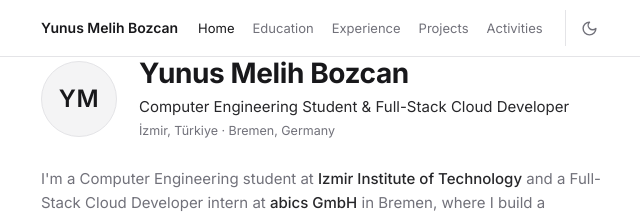
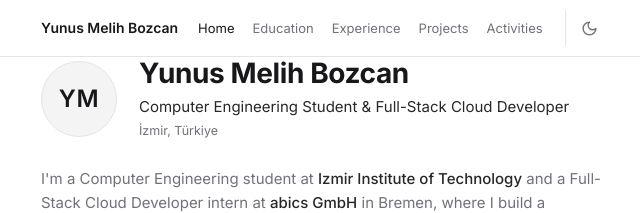
Before and after one commit to yunusmelihbozcan/yunusmelihbozcan.github.io, a plain HTML site: page index.html in a window 1280 px wide. Shown: the top 213 px of the page, without its empty margins (319-959 px from the left). Drawn offline with Linux system fonts and the light colour scheme.

Commit message:
fix: show İzmir as the only location

```diff
--- a/index.html
+++ b/index.html
@@ -41,7 +41,7 @@
       <div>
         <h1>Yunus Melih Bozcan</h1>
         <p class="tagline">Computer Engineering Student &amp; Full-Stack Cloud Developer</p>
-        <p class="location">İzmir, Türkiye · Bremen, Germany</p>
+        <p class="location">İzmir, Türkiye</p>
       </div>
     </div>
 
```
